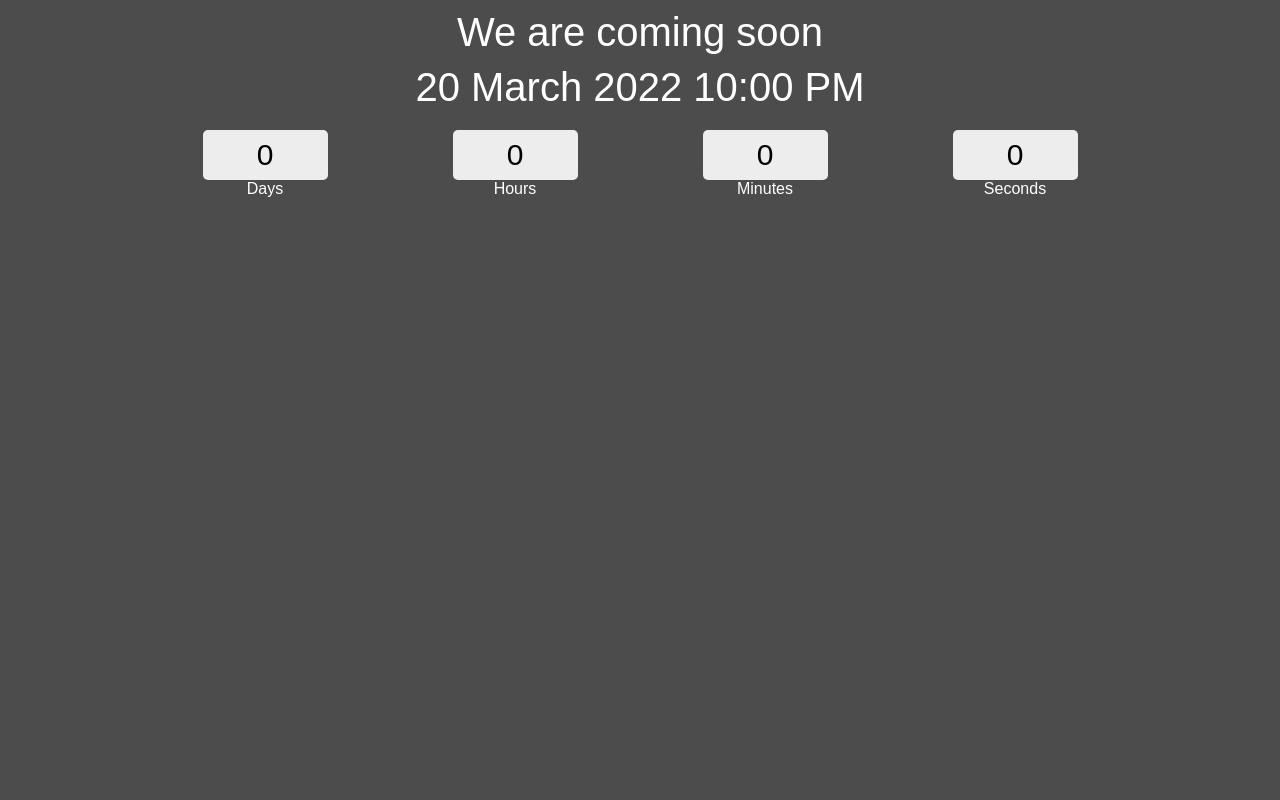
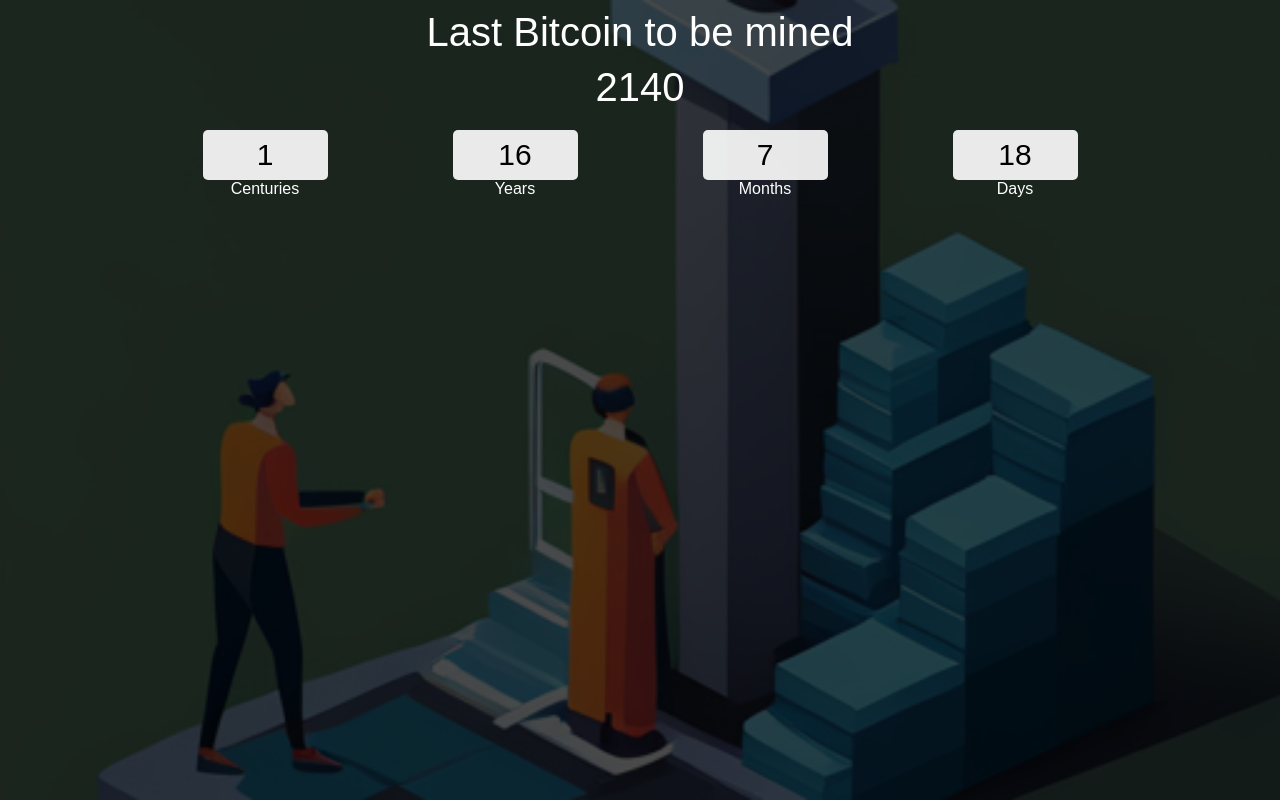
Before and after one commit to pa-one55/JS-Projects, a plain HTML site: page Last Bitcoin Count Down Timer/index.html in a window 1280 px wide. Drawn offline with Linux system fonts and the light colour scheme.

Commit message:
added java script- code complete

```diff
--- a/Last Bitcoin Count Down Timer/css/custom.css
+++ b/Last Bitcoin Count Down Timer/css/custom.css
@@ -9,7 +9,7 @@
 .main {
     width: 100%;
     height: 100vh;
-    background: url('../image/1802071.webp') center center;
+    background: url('../image/last-btc-2.png') center center;
     background-size: cover;
 }
 
--- a/Last Bitcoin Count Down Timer/index.html
+++ b/Last Bitcoin Count Down Timer/index.html
@@ -12,28 +12,28 @@
 <body>
     <div class="main">
         <div class="overlay">
-            <div class="title">We are coming soon</div>
-            <div class="title" id="end-date">20 March 2022 10:00 PM</div>
+            <div class="title">Last Bitcoin to be mined</div>
+            <div class="title" id="end-date">lol</div>
             <div class="col">
                 <div>
                     <input type="text" readonly value="0">
                     <br/>
-                    <label for="">Days</label>
+                    <label for="">Centuries</label>
                 </div>
                 <div>
                     <input type="text" readonly value="0">
                     <br/>
-                    <label for="">Hours</label>
+                    <label for="">Years</label>
                 </div>
                 <div>
                     <input type="text" readonly value="0">
                     <br/>
-                    <label for="">Minutes</label>
+                    <label for="">Months</label>
                 </div>
                 <div>
                     <input type="text" readonly value="0">
                     <br/>
-                    <label for="">Seconds</label>
+                    <label for="">Days</label>
                 </div>
             </div>
         </div>
--- a/Last Bitcoin Count Down Timer/js/app.js
+++ b/Last Bitcoin Count Down Timer/js/app.js
@@ -0,0 +1,20 @@
+const endDate = "2140"
+
+document.getElementById("end-date").innerText = endDate;
+
+const inputs = document.querySelectorAll("input")
+
+function clock () {
+    const end = new Date(endDate);
+    const now = new Date();
+    //console.log("end =  ", end, "now = ", now);
+    const currentTimeDifferenceInDays = (end - now)/1000;
+    console.log(currentTimeDifferenceInDays);
+    inputs[0].value = Math.floor(currentTimeDifferenceInDays/60/60/24/30.4375/12/100);
+    inputs[1].value = Math.floor((currentTimeDifferenceInDays/60/60/24/30.4375/12)%100);
+    inputs[2].value = Math.floor((currentTimeDifferenceInDays/60/60/24/30.4375)%12);
+    inputs[3].value = Math.floor((currentTimeDifferenceInDays/60/60/24)%30.4375);
+
+}
+
+clock();
```
Also changed, not shown: Last Bitcoin Count Down Timer/image/last btc.jpeg (added), Last Bitcoin Count Down Timer/image/last-btc-2.png (added).
